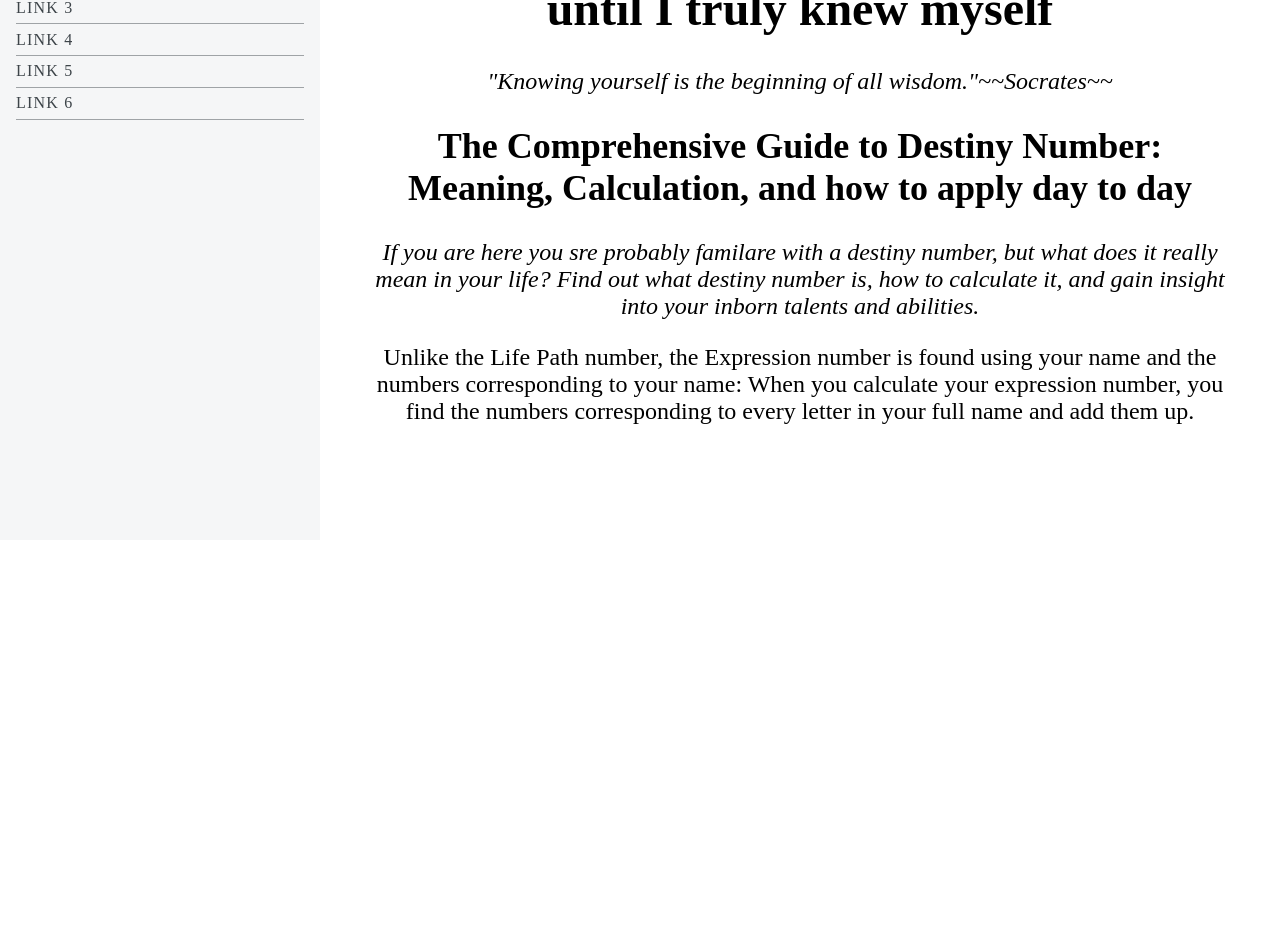
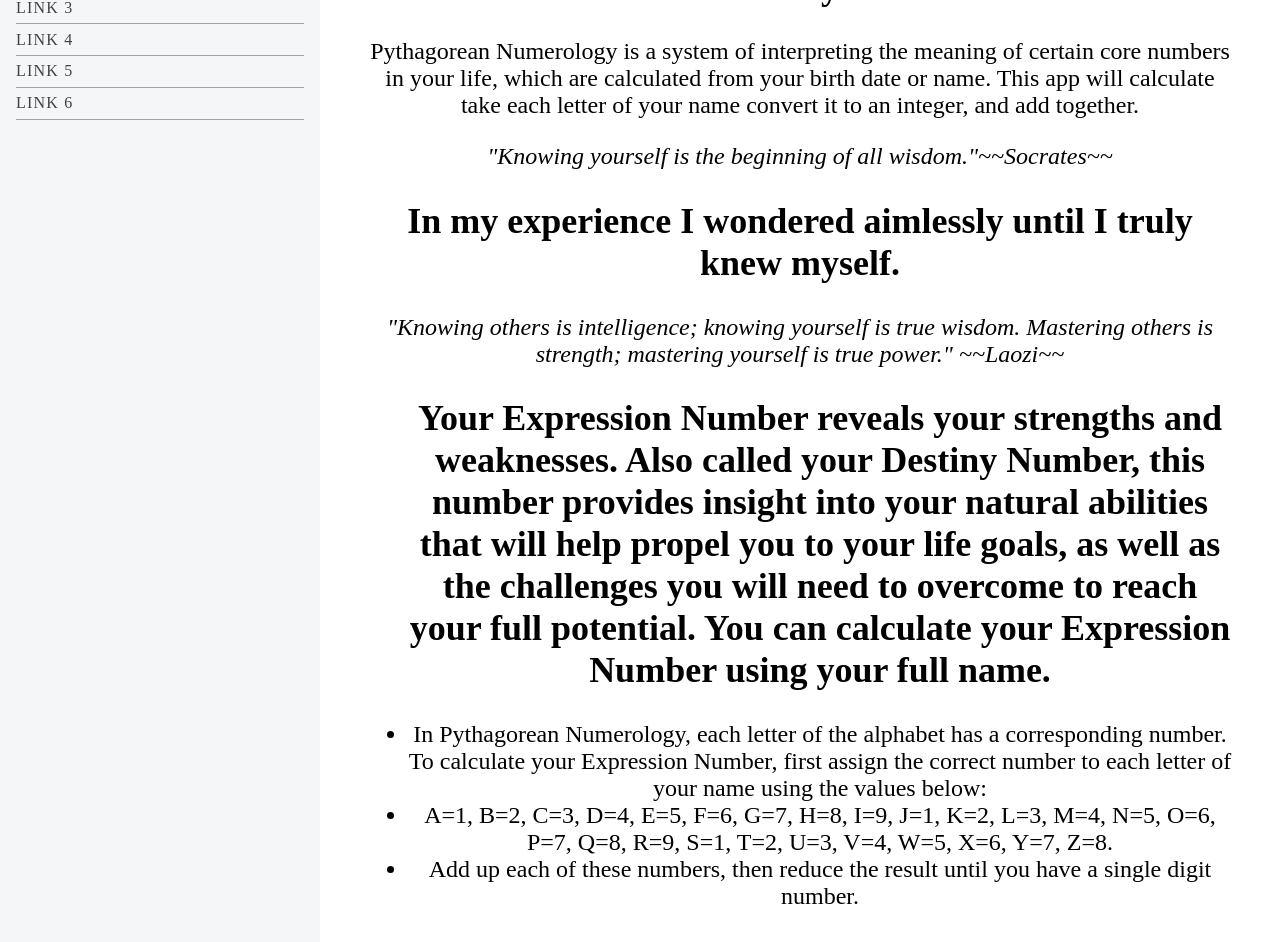
Before and after one commit to ChrisForti/know-urself, a React (Vite) app: page / in a window 1280 px wide. Shown: the part 260-1202 px from the top of the page. Before the commit the page ends 800 px from the top, so only its background shows below. Built offline with nearby package versions, Linux system fonts and the light colour scheme.

Commit message:
Mainpage styling.

```diff
--- a/src/components/Mainpage.tsx
+++ b/src/components/Mainpage.tsx
@@ -3,24 +3,44 @@ import styles from "./Mainpage.module.css";
 export function Mainpage() {
   return (
     <main className={styles.main}>
-      <h1>In my experience I wondered aimlessly until I truly knew myself</h1>
+      <h2>In my experience I wondered aimlessly until I truly knew myself.</h2>
+      <p>
+        Pythagorean Numerology is a system of interpreting the meaning of
+        certain core numbers in your life, which are calculated from your birth
+        date or name. This app will calculate take each letter of your name
+        convert it to an integer, and add together.
+      </p>
       <em>"Knowing yourself is the beginning of all wisdom."~~Socrates~~</em>
-      <h2>
-        The Comprehensive Guide to Destiny Number: Meaning, Calculation, and how
-        to apply day to day
-      </h2>
+      <h2>In my experience I wondered aimlessly until I truly knew myself.</h2>
       <em>
-        If you are here you sre probably familare with a destiny number, but
-        what does it really mean in your life? Find out what destiny number is,
-        how to calculate it, and gain insight into your inborn talents and
-        abilities.
+        "Knowing others is intelligence; knowing yourself is true wisdom.
+        Mastering others is strength; mastering yourself is true power."
+        ~~Laozi~~
       </em>
-      <p>
-        Unlike the Life Path number, the Expression number is found using your
-        name and the numbers corresponding to your name: When you calculate your
-        expression number, you find the numbers corresponding to every letter in
-        your full name and add them up.
-      </p>
+      <ul>
+        <h2>
+          Your Expression Number reveals your strengths and weaknesses. Also
+          called your Destiny Number, this number provides insight into your
+          natural abilities that will help propel you to your life goals, as
+          well as the challenges you will need to overcome to reach your full
+          potential. You can calculate your Expression Number using your full
+          name.
+        </h2>
+        <li>
+          In Pythagorean Numerology, each letter of the alphabet has a
+          corresponding number. To calculate your Expression Number, first
+          assign the correct number to each letter of your name using the values
+          below:
+        </li>
+        <li>
+          A=1, B=2, C=3, D=4, E=5, F=6, G=7, H=8, I=9, J=1, K=2, L=3, M=4, N=5,
+          O=6, P=7, Q=8, R=9, S=1, T=2, U=3, V=4, W=5, X=6, Y=7, Z=8.
+        </li>
+        <li>
+          Add up each of these numbers, then reduce the result until you have a
+          single digit number.
+        </li>
+      </ul>
     </main>
   );
 }
```
